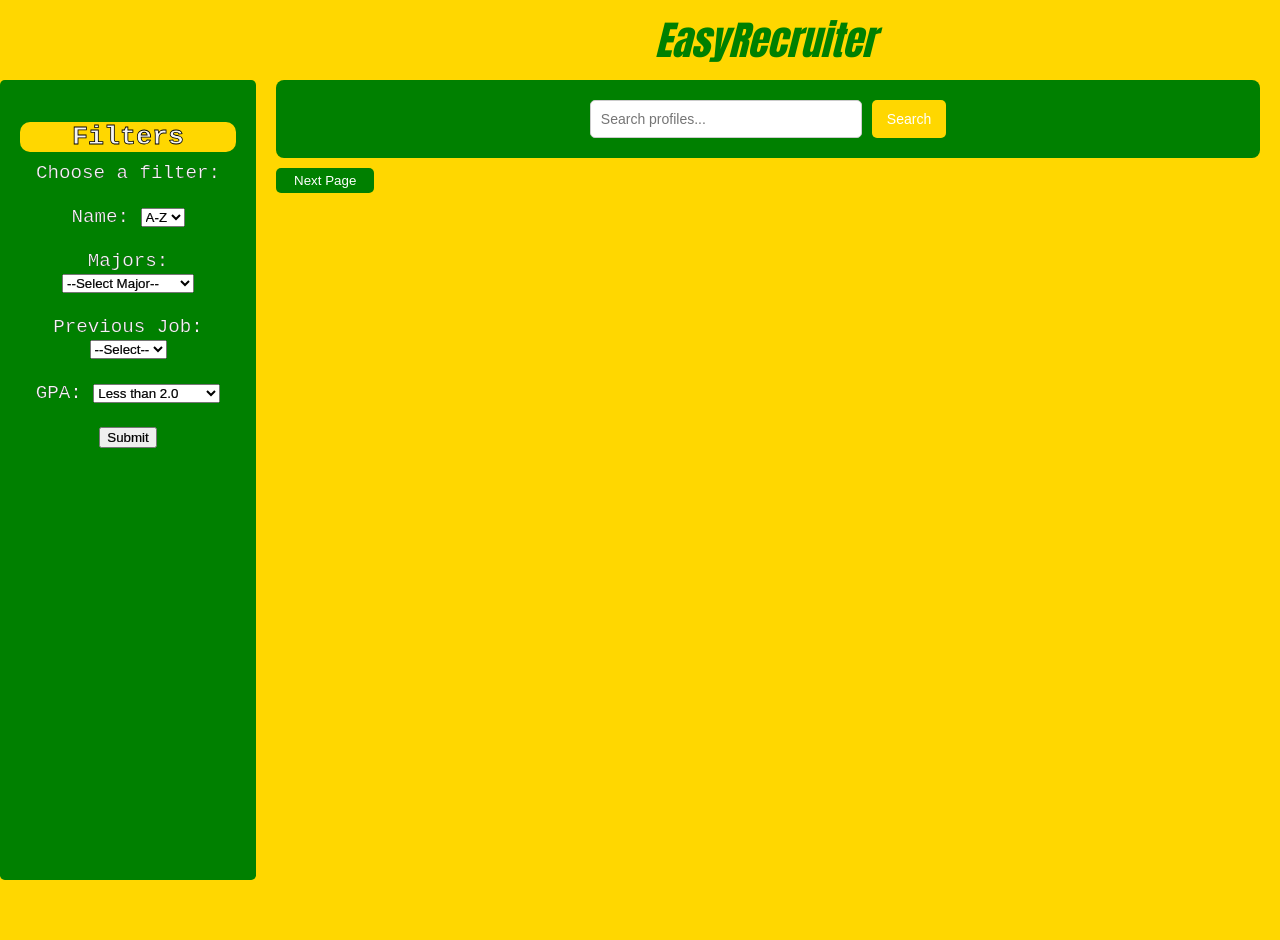
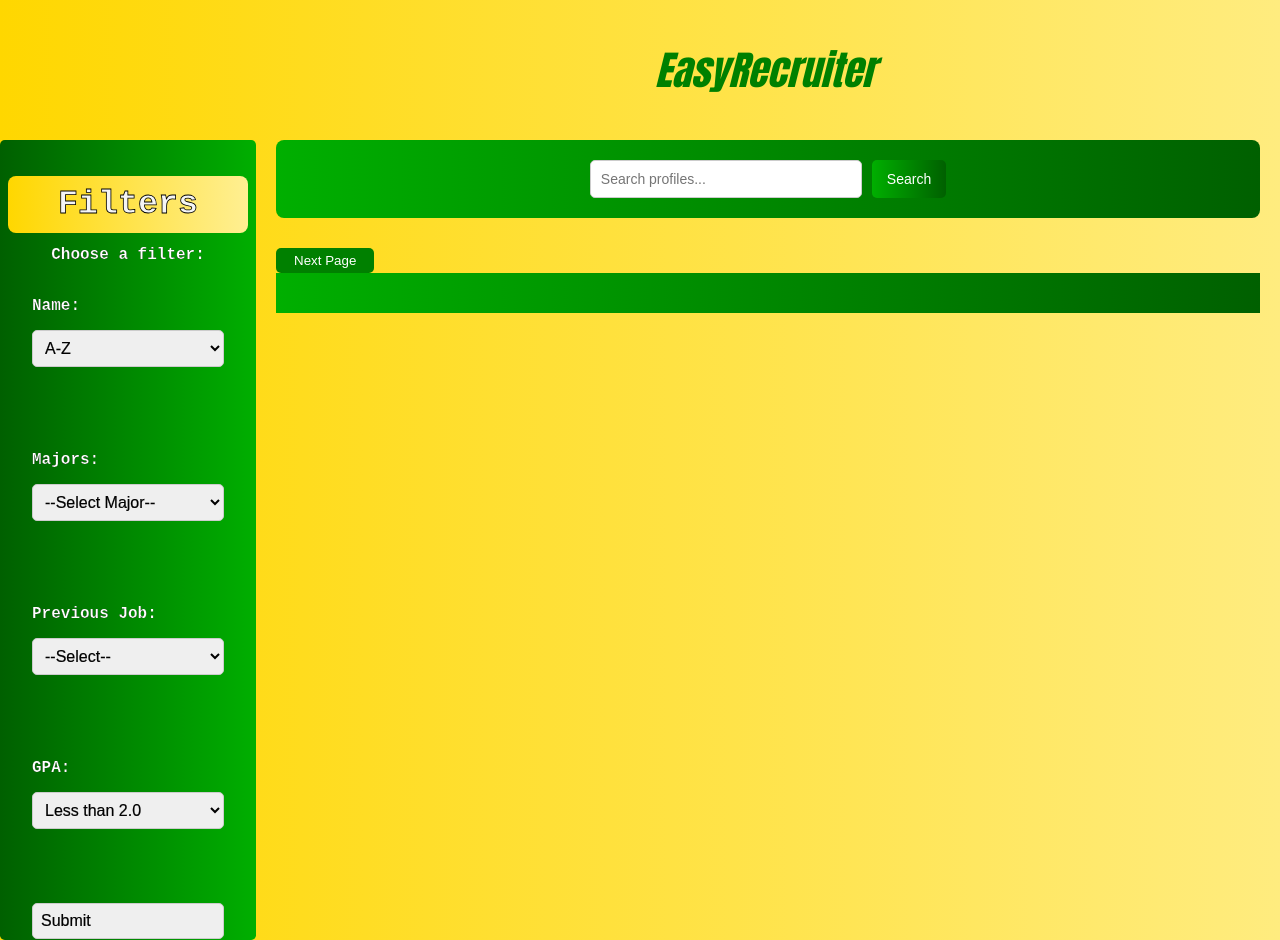
Before and after one commit to zeldaguy0202/Group-Project-3-28-25-, a website: page index.html in a window 1280 px wide. Before the commit the page ends 880 px from the top, so only its background shows below. Drawn offline with Linux system fonts and the light colour scheme.

Commit message:
Update index.css

```diff
--- a/index.css
+++ b/index.css
@@ -6,16 +6,17 @@ body
   padding: 0;
   display: flex;
   flex-direction: column;
-  background-color:gold;
+  background: linear-gradient(90deg, #ffd700, #ffec7f);
 }
 /* Top center code */
-header
-{
-  padding: 10px;
-  background-color: gold;
+header {
+  background: linear-gradient(90deg, #ffd700, #ffec7f);
+  color: #ffffff;
+  padding: 40px 20px;
   display: flex;
-  text-align: center;
+  flex-direction: column;
   justify-content: center;
+  align-items: center;
 }
 /* Code for website name */
 header h1
@@ -24,7 +25,6 @@ header h1
   font-size: 2.5em;
   padding-left: 250px;
   color: #008000;
-  background-color:gold;
   font-family: Impact, Haettenschweiler, 'Arial Narrow Bold', sans-serif;
   text-shadow: black, 20pt;
   font-style: italic;
@@ -42,8 +42,8 @@ main
 .sidebar
 {
   width: 20%;
-  background-color:green;
-  padding: 20px;
+  background: linear-gradient(90deg, #006000, #00af00);
+  padding: 0.5rem;
   max-width: 300px;
   outline-color:black;
   border: gold;
@@ -61,12 +61,12 @@ main
 /*Filter Header*/
 .sidebar h2 {
   margin-bottom: 10px;
-  width: 100%;
-  background-color: gold;
-  border-radius: 10px;
+  background: linear-gradient(90deg, #ffd700, #ffef92);
+  padding: 0.6rem;
+  border-radius: 0.5rem;
   font-weight: bolder;
   -webkit-text-stroke: 0.8px black;
-  font-size: 20pt;
+  font-size: 25pt;
 }
 
 .sidebar ul {
@@ -102,11 +102,12 @@ main
 
 .search-section {
   padding: 20px;
-  background-color: green;
+  background: linear-gradient(90deg, #00af00, #006000);
   display: flex;
   justify-content: center;
   gap: 10px;
   border-radius: 0.5rem;
+  margin-bottom: 20px;
 }
 
 .search-section input {
@@ -120,7 +121,7 @@ main
 .search-section button {
   padding: 10px 15px;
   font-size: 14px;
-  background-color: gold;
+  background: linear-gradient(90deg, #00af00, #006000);
   color: white;
   border: none;
   cursor: pointer;
@@ -135,11 +136,13 @@ main
   display: grid;
   grid-template-columns: repeat(auto-fit, minmax(250px, 1fr));
   gap: 20px;
-  background-color: #ccc;
+  padding: 20px;
+  background: linear-gradient(90deg, #00af00, #006000);
 }
 
 .profile {
-  border: 1px solid #ccc;
+  border: 1px solid #ffd700;
+  background: linear-gradient(90deg, #ffd700, #ffec7f);
   border-radius: 10px;
   padding: 10px;
   text-align: center;
@@ -166,7 +169,7 @@ main
 .profile-action {
   margin-top: 10px;
   padding: 5px 10px;
-  background-color: #008000;
+  background: linear-gradient(90deg, #00af00, #006000);
   color: white;
   border: none;
   cursor: pointer;
@@ -174,7 +177,7 @@ main
 }
 
 .profile-action:hover {
-  background-color: gold
+  background-color: #ffd700
 }
 /*Added button*/
 .Button
@@ -188,3 +191,30 @@ main
   border-radius: 5px;
   width: 10%;
 }
+
+/* Make filters stack vertically inside the sidebar */
+.sidebar form {
+  display: flex;
+  flex-direction: column;
+  align-items: center;
+  gap: 15px;
+}
+
+.sidebar label {
+  margin-top: 10px;
+  color: white;
+  font-weight: bold;
+  font-size: 16px;
+  text-align: left;
+  width: 80%;
+}
+
+.sidebar select,
+.sidebar input[type="submit"] {
+  width: 80%;
+  padding: 8px;
+  font-size: 16px;
+  border-radius: 5px;
+  border: 1px solid #ccc;
+  text-align: left;
+}
```
